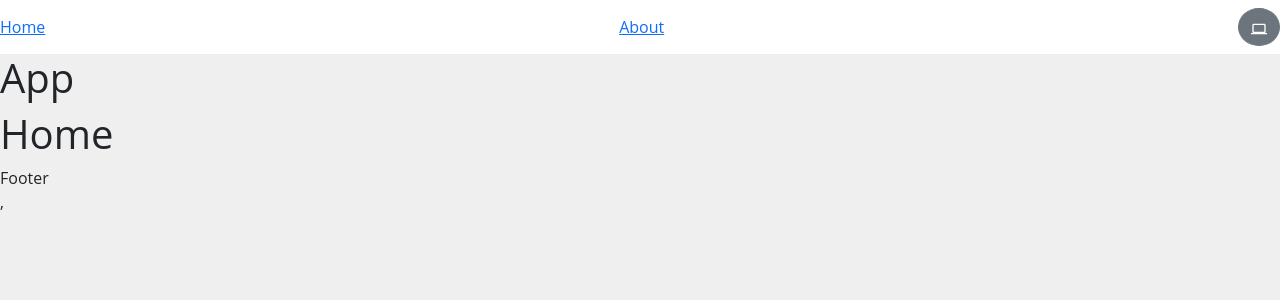
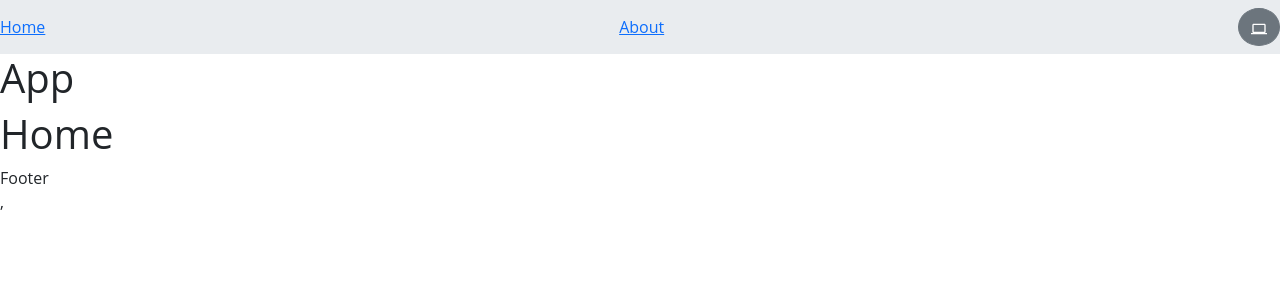
Before and after one commit to wilknisoliveira/system-template-web, a React (Vite) app: page / in a window 1280 px wide. Shown: the top 300 px of the page. Built offline with nearby package versions, Linux system fonts and the light colour scheme.

Commit message:
style(global-style): adding system color

```diff
--- a/src/components/nav-bar/NavBar.scss
+++ b/src/components/nav-bar/NavBar.scss
@@ -1,3 +1,3 @@
 nav {
-  background-color: var(--body-background);
+  background-color: var(--color-surface);
 }
--- a/src/styles/globalStyles.scss
+++ b/src/styles/globalStyles.scss
@@ -1,13 +1,45 @@
 :root {
-  --body-background: white;
-  --body-color: black;
-  --link-color: navy;
+  --color-background: var(--bs-body-bg);
+  --color-surface: var(--bs-secondary-bg);
+  --color-surface-elevated: var(--bs-tertiary-bg);
+
+  --color-primary: var(--bs-primary);
+  --color-primary-bg: var(--bs-primary-bg-subtle);
+  --color-secondary: var(--bs-secondary-color);
+  --color-accent: var(--bs-info);
+
+  --color-text: var(--bs-body-color);
+  --color-text-muted: var(--bs-secondary-color);
+  --color-text-inverse: var(--bs-light);
+
+  --color-border: var(--bs-border-color);
+  --color-border-muted: var(--bs-border-color-translucent);
+
+  --color-success: var(--bs-success);
+  --color-warning: var(--bs-warning);
+  --color-danger: var(--bs-danger);
 }
 
 [data-bs-theme="dark"] {
-  --body-background: #283c34;
-  --body-color: white;
-  --link-color: cyan;
+  --color-background: var(--bs-body-bg);
+  --color-surface: var(--bs-secondary-bg);
+  --color-surface-elevated: var(--bs-tertiary-bg);
+
+  --color-primary: var(--bs-primary);
+  --color-primary-bg: var(--bs-primary-bg-subtle);
+  --color-secondary: var(--bs-secondary-color);
+  --color-accent: var(--bs-info);
+
+  --color-text: var(--bs-body-color);
+  --color-text-muted: var(--bs-secondary-color);
+  --color-text-inverse: var(--bs-light);
+
+  --color-border: var(--bs-border-color);
+  --color-border-muted: var(--bs-border-color-translucent);
+
+  --color-success: var(--bs-success);
+  --color-warning: var(--bs-warning);
+  --color-danger: var(--bs-danger);
 }
 
 * {
@@ -20,7 +52,8 @@
 html,
 body,
 #root {
-  background-color: #efefef;
+  background-color: var(--color-background);
+  color: var(--bs-body-color);
   width: 100%;
   height: 100%;
 }
```
